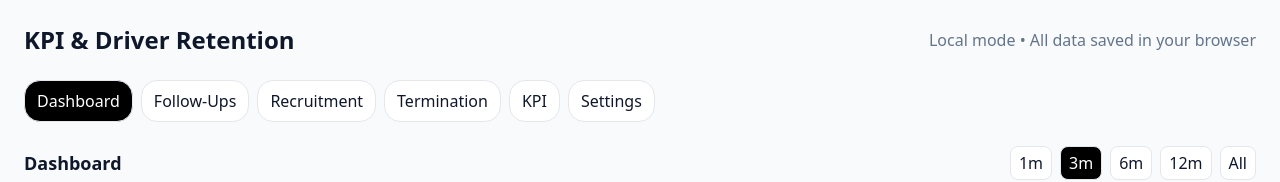
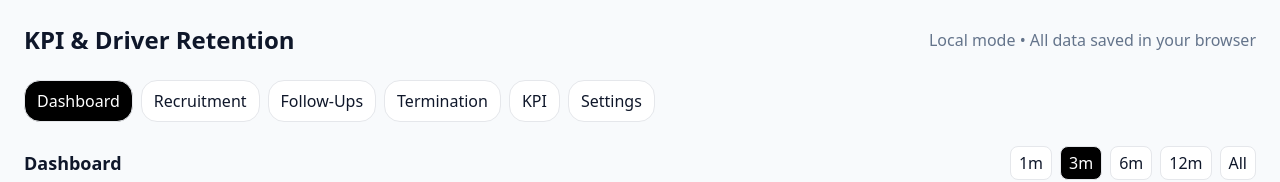
Before and after one commit to mardon-svg/kpi-retention, a React (Vite) app: page / in a window 1280 px wide. Shown: the top 182 px of the page. Built offline with nearby package versions, Linux system fonts and the light colour scheme.

Commit message:
Place Recruitment tab before Follow-Ups

```diff
--- a/src/App.jsx
+++ b/src/App.jsx
@@ -137,7 +137,7 @@ const Select = ({ value, onChange, options, placeholder }) => (
 
 // ---------- App shell ----------
 function AppShell({ children, current, setCurrent }) {
-  const tabs = ["Dashboard","Follow-Ups","Recruitment","Termination","KPI","Settings"];
+  const tabs = ["Dashboard","Recruitment","Follow-Ups","Termination","KPI","Settings"];
   return (
     <div className="min-h-screen bg-slate-50 text-slate-900 p-6">
       <div className="max-w-7xl mx-auto space-y-6">
```
